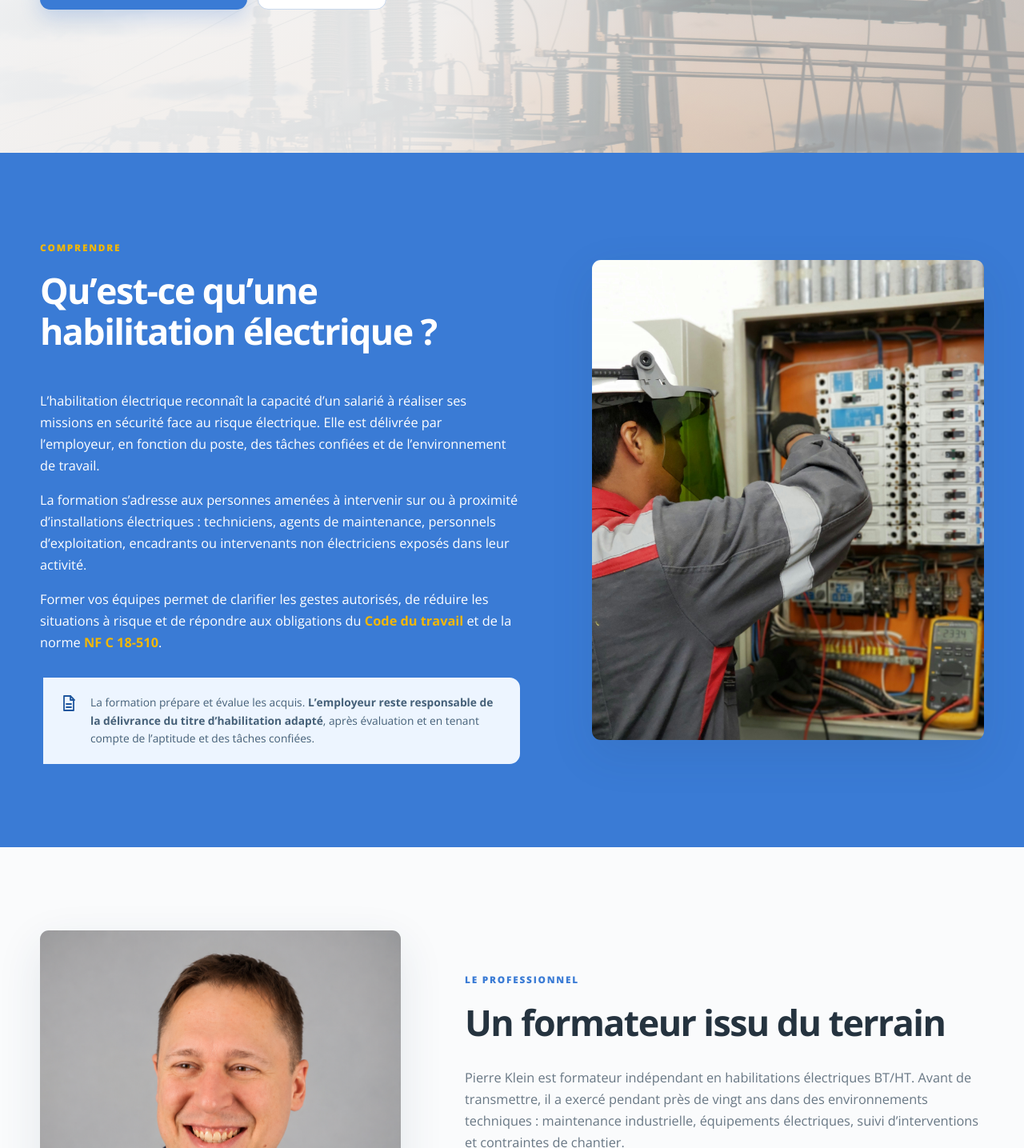
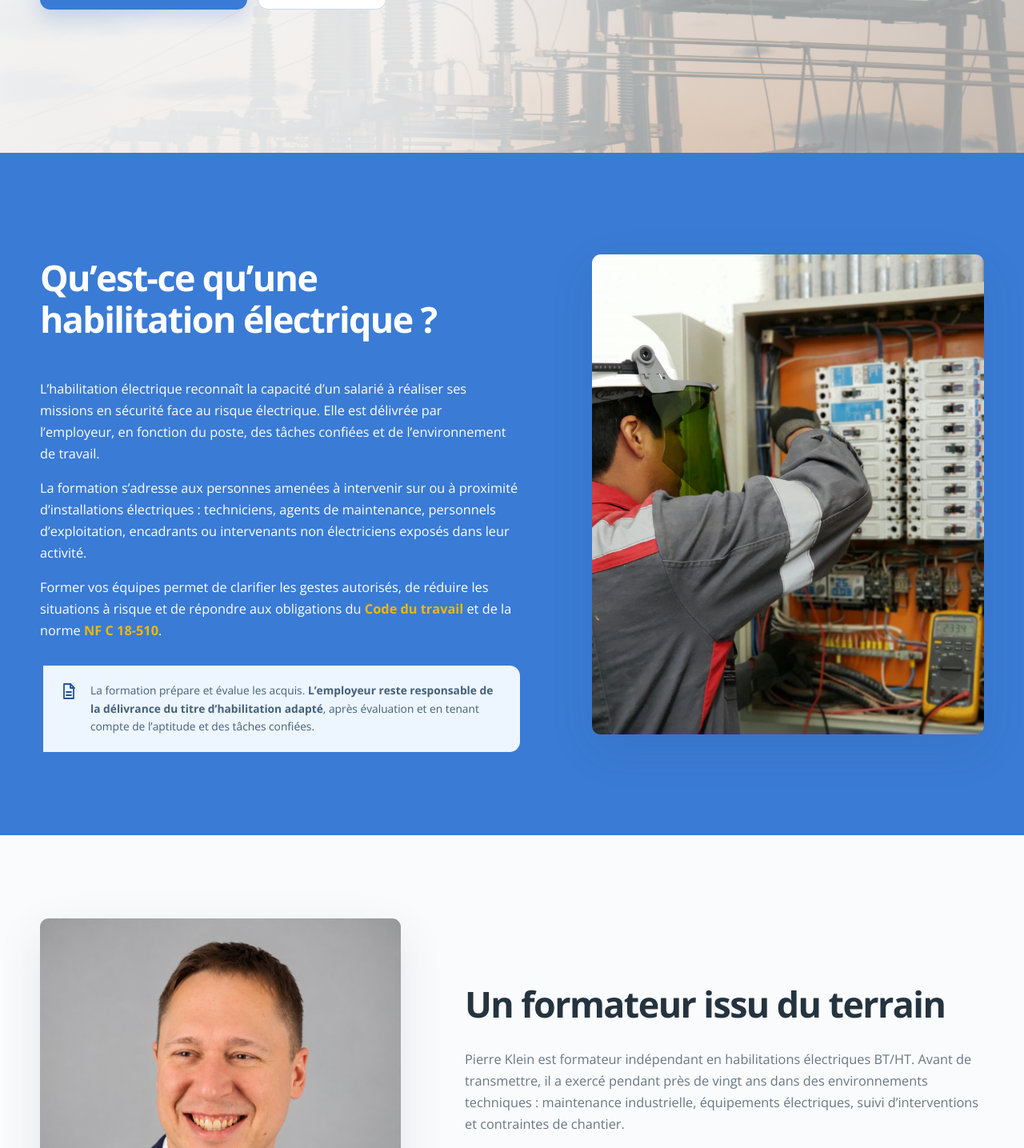
Before and after one commit to GregBoil/PKL, a React (Vite) app: page / in a window 1280 px wide. Shown: the part 610-2045 px from the top of the page at 80% size. Built offline with nearby package versions, Linux system fonts and the light colour scheme.

Commit message:
eyebrows removed

```diff
--- a/src/pages/Home.jsx
+++ b/src/pages/Home.jsx
@@ -84,7 +84,6 @@ export default function Home() {
         <div className="container split-grid">
           <div>
             <SectionHeading
-              eyebrow="Comprendre"
               title="Qu’est-ce qu’une habilitation électrique ?"
             />
 
@@ -143,7 +142,6 @@ export default function Home() {
 
           <div className="professional-content">
             <SectionHeading
-              eyebrow="Le professionnel"
               title="Un formateur issu du terrain"
             />
 
```
